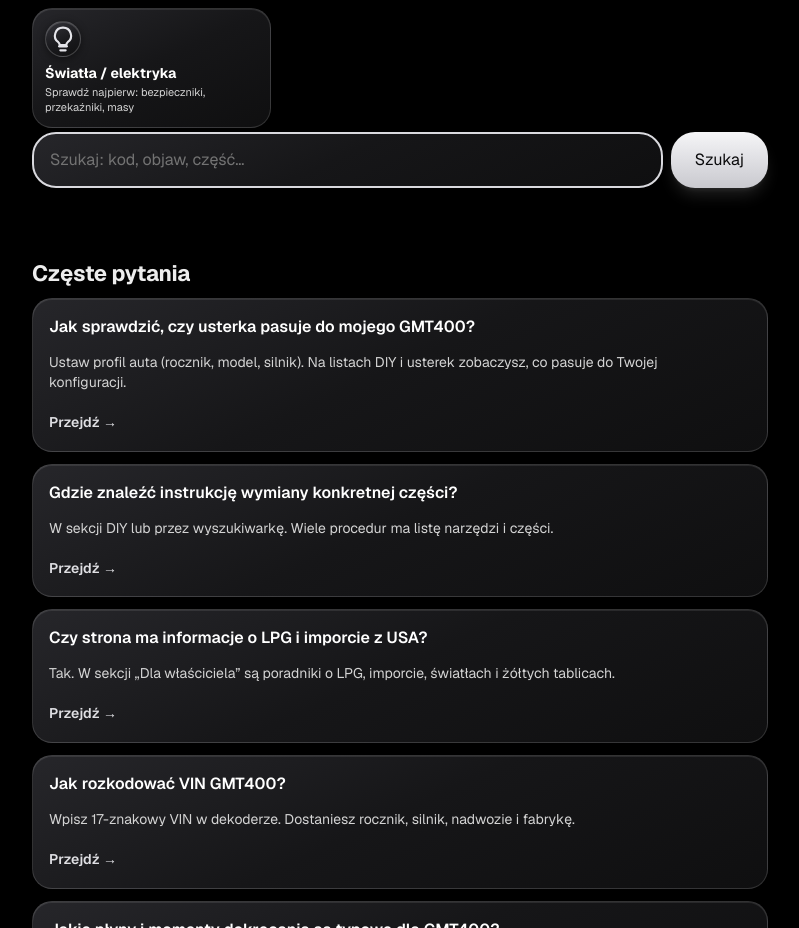
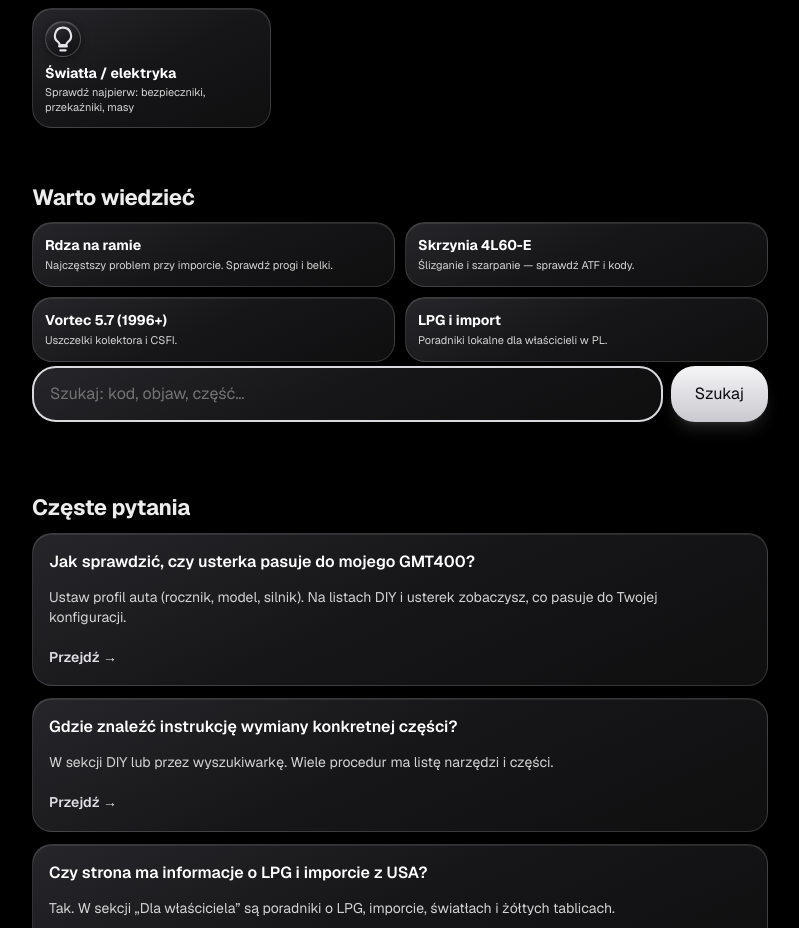
Before and after one commit to tsrc4mm9gg-netizen/gmt400-app, a Next.js app: page / in a window 1280 px wide. Shown: the part 2928-3856 px from the top of the page, without its empty margins (240-1039 px from the left). Built offline with nearby package versions, Linux system fonts and the light colour scheme.

Commit message:
feat: add "Warto wiedzieć" tips section on homepage

```diff
--- a/src/app/HomeHero.tsx
+++ b/src/app/HomeHero.tsx
@@ -13,6 +13,7 @@ import { useModelSelection } from './ModelSelectionContext';
 import { findBody } from '../lib/body-styles';
 import RecentlyViewed from './RecentlyViewed';
 import HomeQuickStart from './HomeQuickStart';
+import HomeTips from './HomeTips';
 import HomeFAQ from './HomeFAQ';
 import SymptomSearch from './SymptomSearch';
 
@@ -52,6 +53,7 @@ export default function HomeHero() {
       <div className="pt-4"><HomeStart /></div>
       <OwnerEssentials />
       <HomeProblems />
+      <HomeTips />
       <div className="pt-1"><HomeSearch /></div>
       <HomeFAQ />
       <CategoryGrid />
--- /dev/null
+++ b/src/app/HomeTips.tsx
@@ -0,0 +1,26 @@
+import Link from 'next/link';
+
+const TIPS = [
+  { title: 'Rdza na ramie', desc: 'Najczęstszy problem przy imporcie. Sprawdź progi i belki.', href: '/diagnoza?objaw=rdza' },
+  { title: 'Skrzynia 4L60-E', desc: 'Ślizganie i szarpanie — sprawdź ATF i kody.', href: '/diagnoza?objaw=skrzynia' },
+  { title: 'Vortec 5.7 (1996+)', desc: 'Uszczelki kolektora i CSFI.', href: '/diagnoza?objaw=szarpie-gasnie' },
+  { title: 'LPG i import', desc: 'Poradniki lokalne dla właścicieli w PL.', href: '/dla-wlasciciela' },
+];
+
+export default function HomeTips() {
+  return (
+    <section aria-labelledby="home-tips-title" className="px-4 pt-6">
+      <h2 id="home-tips-title" className="text-xl font-bold text-white">Warto wiedzieć</h2>
+      <ul className="mt-3 grid grid-cols-2 gap-2.5">
+        {TIPS.map(tip => (
+          <li key={tip.title}>
+            <Link href={tip.href} className="flex h-full flex-col rounded-2xl border border-white/15 bg-neutral-900 p-3 transition hover:border-silver-500">
+              <span className="text-sm font-bold text-white">{tip.title}</span>
+              <span className="mt-0.5 text-[11px] text-neutral-300">{tip.desc}</span>
+            </Link>
+          </li>
+        ))}
+      </ul>
+    </section>
+  );
+}
```
